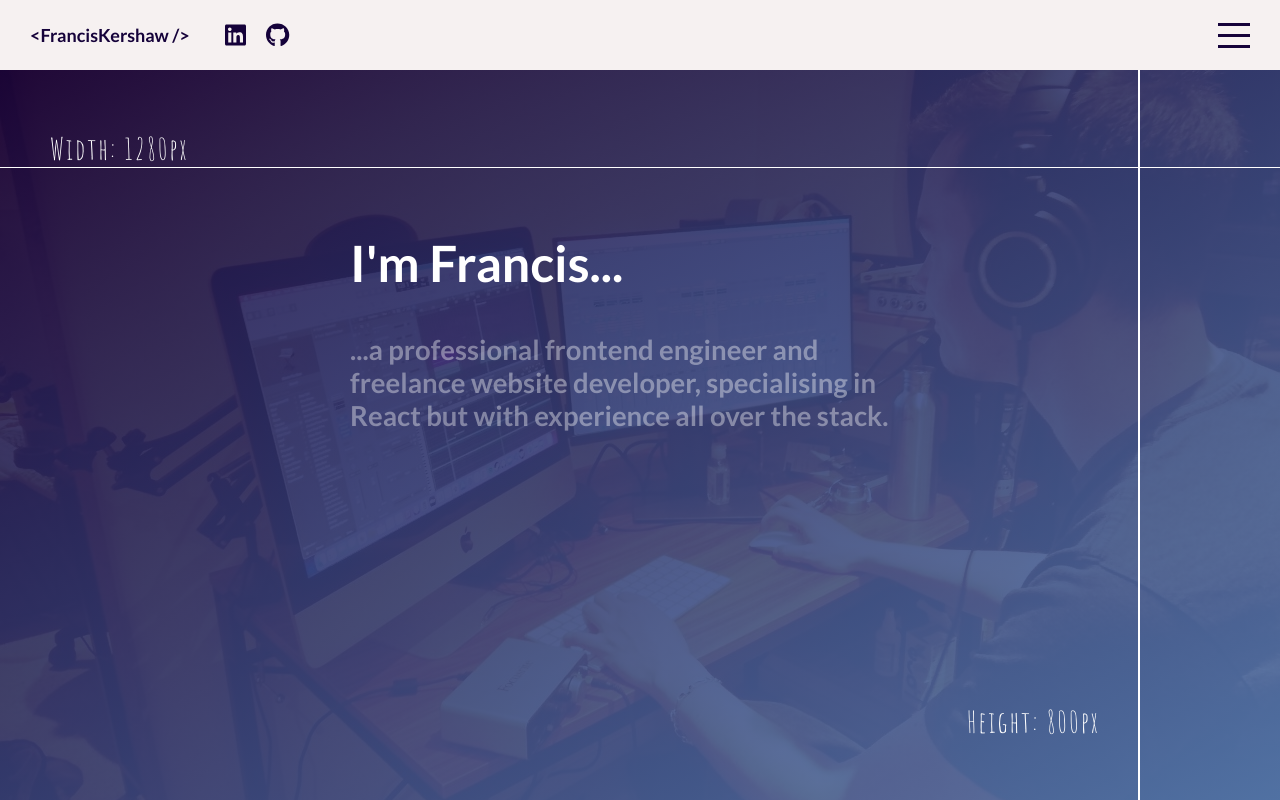
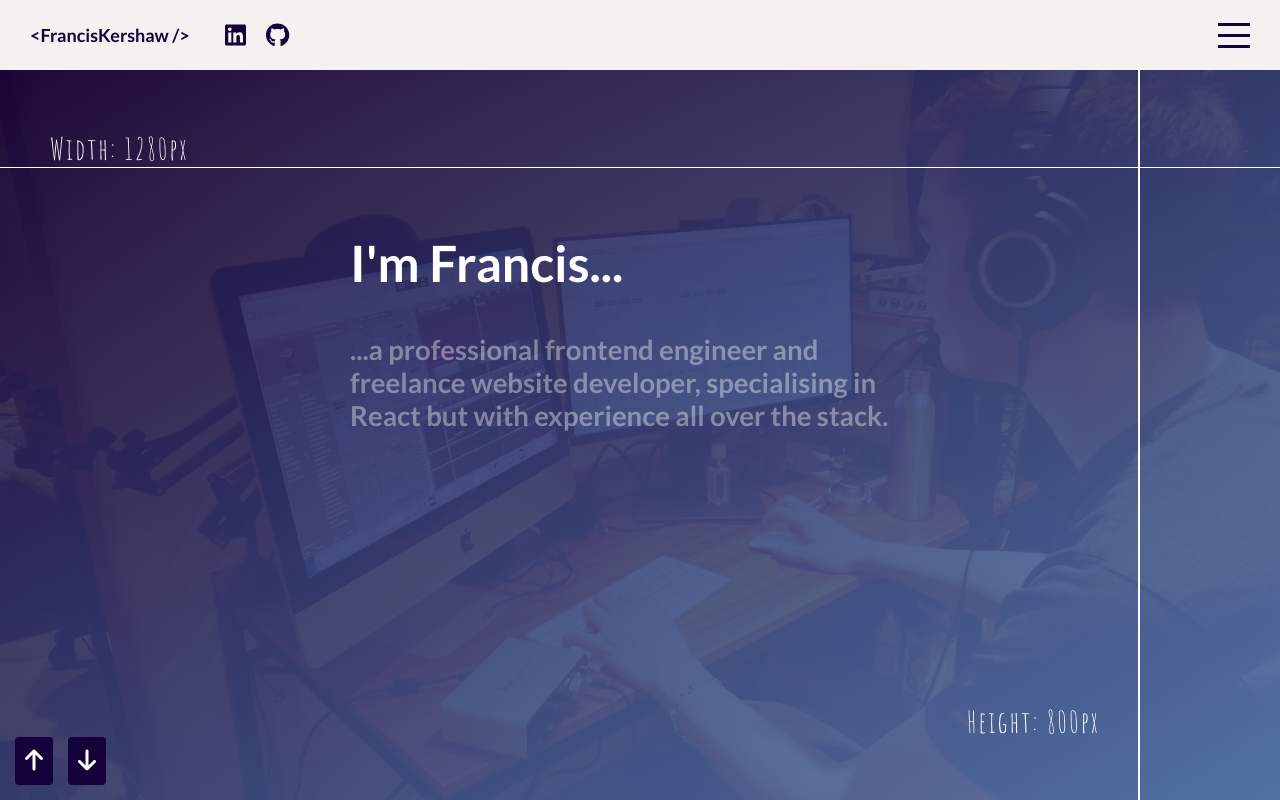
Before and after one commit to franciskershaw/franciskportfolio, a React (Create React App) app in the folder frontend/: page / in a window 1280 px wide. Built offline with nearby package versions, Linux system fonts and the light colour scheme; no server answers; grey boxes are pictures that could not be loaded.

Commit message:
add placeholder up and down arrows for navigation

```diff
--- a/frontend/src/App.js
+++ b/frontend/src/App.js
@@ -3,6 +3,7 @@ import Sidebar from './components/Sidebar/Sidebar';
 import Hero from './components/Hero/Hero';
 import Contact from './components/Contact/Contact';
 import Projects from './components/Projects/Projects';
+import PageNavigation from './components/PageNavigation/PageNavigation';
 import { useState } from 'react';
 import { AppProvider } from './context/AppContext';
 
@@ -12,6 +13,7 @@ function App() {
   return (
     <AppProvider>
       <div className="page-container">
+        <PageNavigation />
         <Header menuOpen={menuOpen} setMenuOpen={setMenuOpen} />
         <Sidebar menuOpen={menuOpen} setMenuOpen={setMenuOpen} />
         <div className="page-content">
--- a/frontend/src/App.scss
+++ b/frontend/src/App.scss
@@ -9,6 +9,7 @@
 
 // Components
 @import 'styles/components/button';
+@import 'components/PageNavigation/PageNavigation.scss';
 @import 'components/Projects/ProjectCard/projectCard';
 @import 'styles/components/swiperCustom';
 
--- /dev/null
+++ b/frontend/src/components/PageNavigation/PageNavigation.js
@@ -0,0 +1,25 @@
+import { FontAwesomeIcon } from '@fortawesome/react-fontawesome';
+import { faArrowUp, faArrowDown } from '@fortawesome/free-solid-svg-icons';
+
+const PageNavigation = () => {
+  const handleScrollUp = () => {
+    console.log('Trying to scroll up');
+  };
+  const handleScrollDown = () => {
+    console.log('Trying to scroll down');
+    window.scrollTo(300, 500);
+  };
+
+  return (
+    <div className="PageNavigation">
+      <button onClick={handleScrollUp}>
+        <FontAwesomeIcon icon={faArrowUp} />
+      </button>
+      <button onClick={handleScrollDown}>
+        <FontAwesomeIcon icon={faArrowDown} />
+      </button>
+    </div>
+  );
+};
+
+export default PageNavigation;
--- /dev/null
+++ b/frontend/src/components/PageNavigation/PageNavigation.scss
@@ -0,0 +1,17 @@
+.PageNavigation {
+  position: fixed;
+  bottom: 15px;
+  z-index: 100;
+  left: 15px;
+
+	button {
+		cursor: pointer;
+		font-size: 150%;
+		background-color: $darkColor;
+		border: none;
+		margin-right: 15px;
+		color: $white;
+		padding: 1rem;
+		border-radius: 4px;
+	}
+}
```
